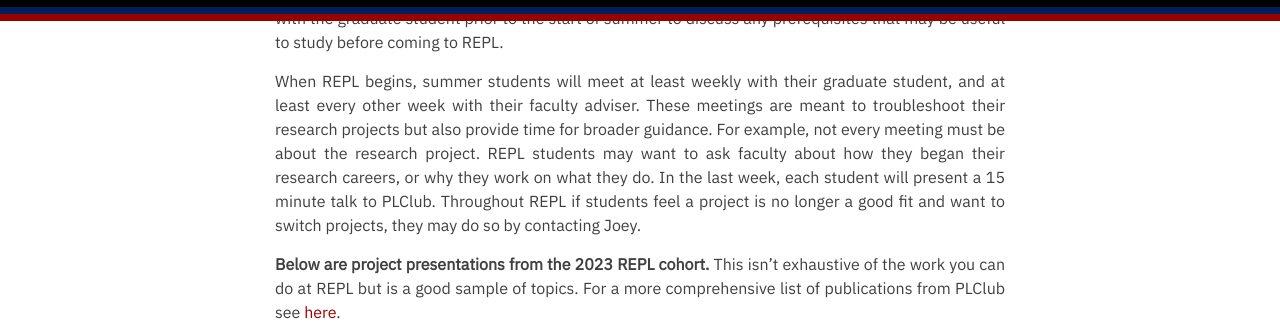
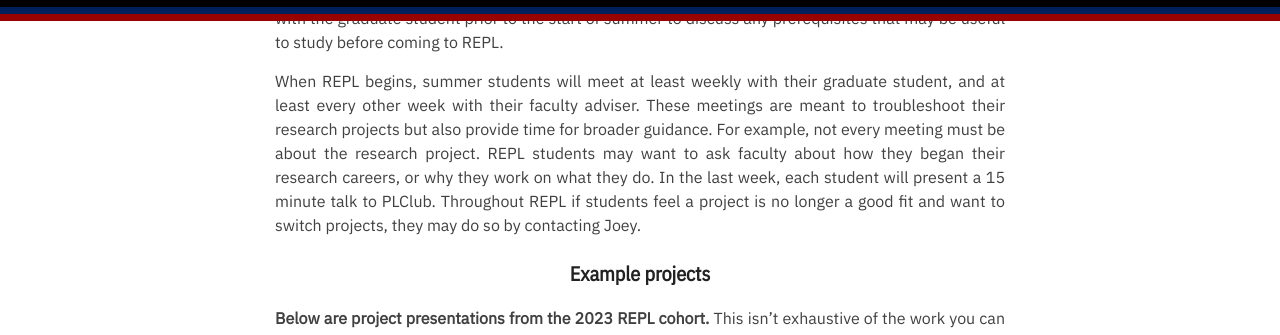
Before and after one commit to penn-repl/apply, a Jekyll site: the page built from _pages/research.md, in a window 1280 px wide and 900 px high, scrolled down 664 px, cut to the strip 0-335 px from the top of the window. Built offline with Jekyll 4.4.1, drawn with Linux system fonts in a browser that asks for light colours.

Commit message:
Update research.md

```diff
--- a/_pages/research.md
+++ b/_pages/research.md
@@ -11,6 +11,8 @@ permalink: /research/
 PLClub's research often exploits [type theory](https://en.wikipedia.org/wiki/Type_theory) to design and prove properties about programs and programming languages. A few weeks after acceptance, summer students will meet with Joey to discuss their interests. At this point they will have access to a list of project abstracts. Based on this meeting, summer students will be assigned a faculty adviser. If a project meets their interests, they will also be assigned a project. Afterwards, they will meet with their faculty adviser at least one month before the start of the program to finalize a project for the summer. At this point they will be paired with a graduate student whose expertise is relevant to the project. The summer student will meet with the graduate student prior to the start of summer to discuss any prerequisites that may be useful to study before coming to REPL.
 
 When REPL begins, summer students will meet at least weekly with their graduate student, and at least every other week with their faculty adviser. These meetings are meant to troubleshoot their research projects but also provide time for broader guidance. For example, not every meeting must be about the research project. REPL students may want to ask faculty about how they began their research careers, or why they work on what they do. In the last week, each student will present a 15 minute talk to PLClub. Throughout REPL if students feel a project is no longer a good fit and want to switch projects, they may do so by contacting Joey.
+
+### Example projects
 
 **Below are project presentations from the 2023 REPL cohort.** This isn't exhaustive of the work you can do at REPL but is a good sample of topics. For a more comprehensive list of publications from PLClub see [here](https://www.cis.upenn.edu/~plclub/papers/).
 
```
